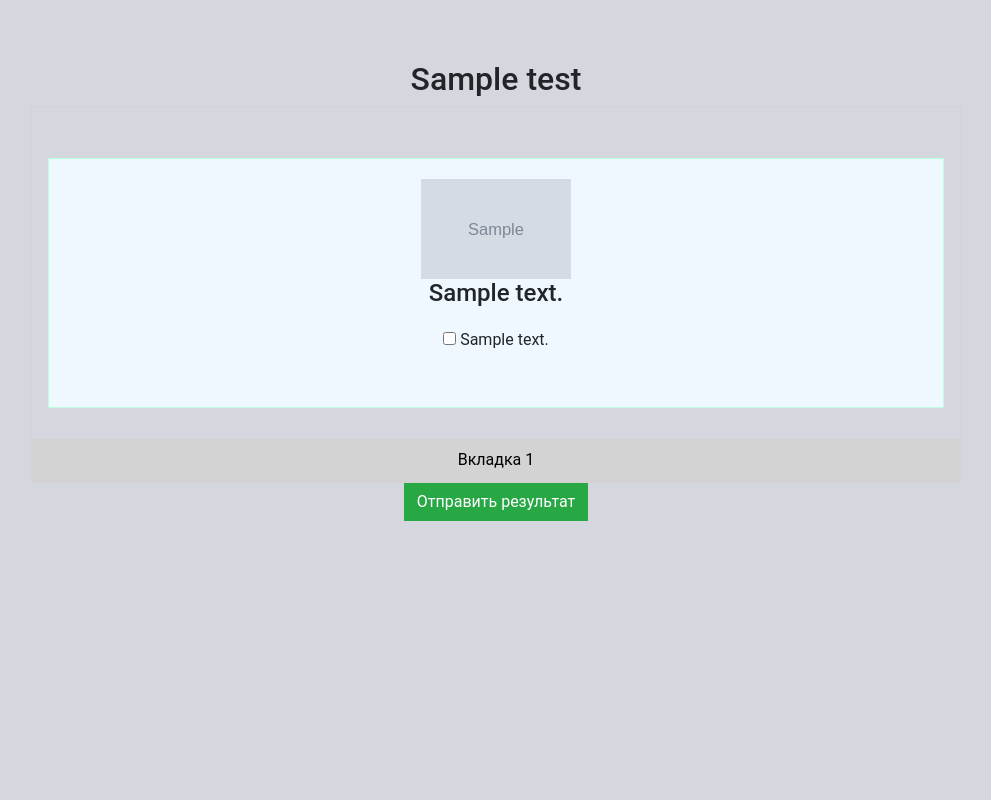
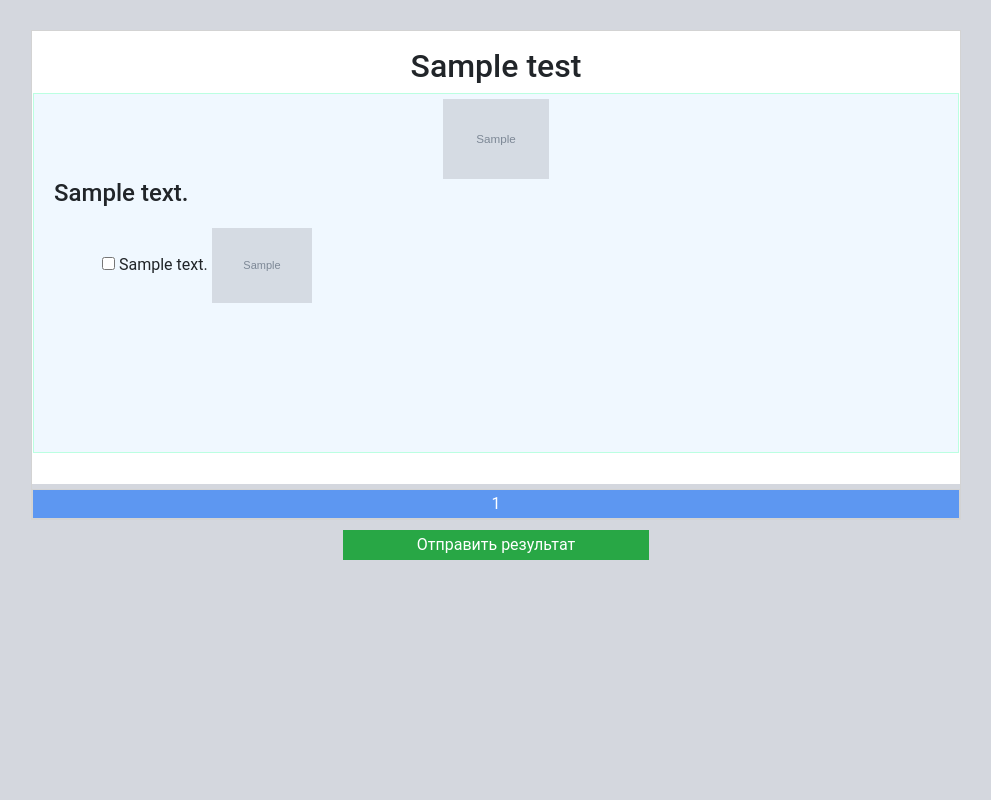
Before and after one commit to WebZ70/WebSystemsVer1, a Django app: page /course/1/1/1 in a window 1280 px wide. Shown: the part 48-848 px from the top of the page, without its empty margins (144-1135 px from the left). Run offline with Django 3.2, Linux system fonts and the light colour scheme; a user stored in the database is signed in; tables that the repository leaves empty hold one stand-in row (values such as "Sample post"); grey boxes marked "Sample" are stand-in pictures; some libraries are stand-ins or nearby versions.

Commit message:
Новая система оценивания

```diff
--- a/course/views.py
+++ b/course/views.py
@@ -49,6 +49,7 @@ def test(request, pk_course, str_test, pk_test):
     tests = Test.objects.get(pk=pk_test)
     quests = Question.objects.filter(test_id=pk_test)
     quest_image = QuestImage.objects.filter(quest__test_id=pk_test)
+    # answer_image = AnswerImage.objects.filter(answer__quest__test_id=pk_test)
     # answer = Answer.objects.filter(quest_id=1)
     return render(request, 'course/test.html', locals())
 
@@ -100,21 +101,42 @@ def test_rating(request):
         # print(new_test)
         new_test.save(force_update=True)
 
+    # блок начисления баллов
     total_mark = 0
-    # кол-во правильных ответов в тесте
-    count_test = Test.objects.get(id=test_id).count_true_answer
-    # кортеж всех правильных ответов в тесте
-    answer_all = Answer.objects.filter(status=True, quest__test_id=test_id)
+    mark = 0
+    # кол-во вопросов
+    count_quests = Question.objects.filter(test_id=test_id).count()
+    # кортеж всех ответов в тесте
+    answer_all = Answer.objects.filter(quest__test_id=test_id)
     # ответы студента
     answer_student = AnswerStudent.objects.filter(status=True, name=request.user, test_id=test_id)
+
     # проверка правильности ответов
-    for ans in answer_student:
-        if ans.answer in answer_all:
-            # кол-во правльных ответов
+    old_id = 0
+    for ans in answer_student.select_related('quest'):
+        quest_id = ans.quest.id
+        if old_id == quest_id:
+            continue
+
+        count_aqs = AnswerStudent.objects.filter(quest_id=quest_id, status=True)
+        count_aq = Answer.objects.filter(quest_id=quest_id, status=True)
+        if count_aqs.count() != count_aq.count():
+            continue
+
+        for item in count_aqs:
+            if item.answer in count_aq:
+                mark += 1
+
+        if count_aq.count() == mark:
+            # print("Ответ правильный: "+str(quest_id))
             total_mark += 1
+        old_id = quest_id
+        mark = 0
+    # print(total_mark)
+    # конец блока начисления ответов
     # добавление результата ответа, если его нет, иначе просто обновляет результат
     result, create = Result.objects.get_or_create(name=request.user, test_id=test_id)
-    result.total_mark = total_mark/count_test*100
+    result.total_mark = total_mark/count_quests*100
     result.save(force_update=True)
 
     return render(request, 'course/select_answer.html', locals())
--- a/static/js/scripts.js
+++ b/static/js/scripts.js
@@ -1,6 +1,6 @@
 $(document).ready(function () {
     //ф-ия отправки на сервер результатов обучающего теста
-    form = $('#form-test');
+    var form = $('#form-test');
     var status = false, id_quest, answer, id_answer;
     var url = form.attr("action");
     tmp = false
@@ -37,7 +37,7 @@ $(document).ready(function () {
                 const btn = document.querySelector('.btn > span');
                 btn.innerHTML = "Результаты успешно отправлены"
 
-                $('#marks').addClass("success-result")
+                $('#submit_btn').addClass("sub-btn")
                 $('#submit_btn').attr("disabled", true)
 
             },
--- a/static/style.css
+++ b/static/style.css
@@ -10,19 +10,18 @@ html, body {
 }
 
 .section {
-    margin: 30px;
     padding-top: 30px;
 }
 
 .course-item {
-    height: 250px;
+    overflow: hidden;
+    min-height: 360px;
     background-color: aliceblue;
     border: 1px solid #bbffe1;
     position: relative;
-    padding: 20px;
+    padding: 5px;
     text-align: center;
     margin-bottom: 15px;
-    margin-top: 35px;
 }
 
 .description-item {
@@ -57,23 +56,25 @@ html, body {
 @keyframes change-button {
     0% {
         background: #d4d7de;
+        width: 33%;
     }
     50% {
         background: rgba(35, 171, 67, 0.68);
+        width: 66%;
     }
     100% {
         background: #28a745;
+        width: 100%;
     }
 
 }
 
-.success-result {
-    background-color: #23ab43;
-    animation: change-button 2s linear 1;
-}
-
 .btn-success {
+    padding: 0rem 0.75rem;
+    width: 33%;
+    height: 30px;
     border-radius: 0;
+    margin-top: 10px;
 }
 
 
@@ -86,32 +87,37 @@ html, body {
     display: flex;
     flex-wrap: wrap;
     list-style-type: none;
-    background: #f8f8f8;
-    margin: 0;
-    border-bottom: 1px solid lightgray;
+    background: #d4d7de;
+    margin-top: 5px;
 }
 
 .tabs__link {
-    padding: 0.5rem 0.75rem;
+    background: #bdc0c7;
+    padding: 0rem 0.75rem;
     text-decoration: none;
-    color: black;
+    color: #ffffff;
     text-align: center;
     flex-shrink: 0;
     flex-grow: 1;
+
+    border: 1px solid lightgray;
+    border-radius: 0;
+    height: 30px;
 }
 
 .tabs__link_active {
-    background: lightgray;
+    background: #5d97f1;
     cursor: default;
 }
 
 .tabs__link:not(.tabs__link_active):hover,
 .tabs__link:not(.tabs__link_active):focus {
-    background-color: #efefef;
+    background-color: #b0afef;
 }
 
 .tabs__content {
     padding: 1rem;
+    background-color: white;
 }
 
 .tabs__pane {
@@ -126,6 +132,36 @@ html, body {
     /*display: inline-block;*/
     margin-left: 10px;
 }
+
 .my-btn {
+    width: 100%;
+}
+
+.pre-btn {
+    /*background-color: #54b2ff;*/
+    width: 50%;
+}
+
+.next-btn {
+    width: 50%;
+    margin-left: 50%;
+}
+
+.btn-f {
+    background: #bdc0c7;
+    padding: 0rem 0.75rem;
+    text-decoration: none;
+    color: #ffffff;
+    text-align: center;
+    flex-shrink: 0;
+    flex-grow: 1;
+
+    border: 1px solid lightgray;
     border-radius: 0;
+    height: 30px;
 }
+
+.sub-btn {
+    animation: change-button 1s linear 1;
+    width: 100%;
+}
--- a/templates/course/test.html
+++ b/templates/course/test.html
@@ -2,75 +2,15 @@
 {% load static %}
 
 {% block content %}
-    {#    {% if course_list %}#}
-{#    <div class="section section-test">#}
-{#        <div class="container">#}
-{#            <form action="{% url 'test-rating' %} " method="POST" id="form-test">{% csrf_token %}#}
-{#                <div class="row">#}
-{#                    <div class="col-lg-12">#}
-{##}
-{#                        <h2 class="text" data-test="{{ tests.pk }}">{{ tests.name_test }}</h2>#}
-{#                    </div>#}
-{##}
-{#                    {% for item in quests %}#}
-{#                        <div class="col-lg-3">#}
-{#                            <div class="course-item">#}
-{##}
-{#                                <h4>{{ item.question_text }}</h4>#}
-{#                                <div class="description-item">#}
-{##}
-{#                                    {% for quest_item in item.answer_set.all %}#}
-{#                                        <p>#}
-{#                                            <input#}
-{#                                                    type="checkbox"#}
-{#                                                    name="{{ item.id }}"#}
-{#                                                    id="{{ quest_item.id }}"#}
-{#                                                    data-answer="{{ quest_item.answer_text }}"#}
-{#                                                    data-test#}
-{#                                            >#}
-{#                                            {{ quest_item.answer_text }}#}
-{#                                        </p>#}
-{#                                    {% endfor %}#}
-{##}
-{#                                </div>#}
-{##}
-{#                                <div class="button-course">#}
-{#                                    <button type="button" class="btn btn-outline-success">Следующий вопрос</button>#}
-{#                                </div>#}
-{##}
-{#                            </div>#}
-{##}
-{#                        </div>#}
-{#                    {% endfor %}#}
-{##}
-{##}
-{#                </div>#}
-{##}
-{#                <div id="marks" class="text">#}
-{#                    <button type="submit" id="submit_btn" class="btn btn-success">#}
-{#                        <span>Отправить результат</span>#}
-{#                    </button>#}
-{#                </div>#}
-{#            </form>#}
-{##}
-{#        </div>#}
-{#    </div>#}
-
-    {#    {% else %}#}
-    {#        <p>У вас нет учебных курсов</p>#}
-    {#    {% endif %}#}
-
     <div class="section section-test">
         <div class="container">
             <form action="{% url 'test-rating' %} " method="POST" id="form-test">{% csrf_token %}
                 <div class="row">
                     {#заголовок #}
                     <div class="col-lg-12">
-                        <h2 class="text" data-test="{{ tests.pk }}">{{ tests.name_test }}</h2>
-                    </div>
-                    <div class="col-lg-12">
                         <div class="tabs">
                             <div class="tabs__content">
+                            <h2 class="text" data-test="{{ tests.pk }}">{{ tests.name_test }}</h2>
                                 {% for item in quests %}
                                     {% with num=forloop.counter %}
                                         {% if num == 1 %}
@@ -78,22 +18,24 @@
                                         {% else %}
                                             <div class="tabs__pane" id="content-{{ num }}">
                                         {% endif %}
-                                    <div class="course-item">
+                                    <div class="row course-item">
+
+                                        <div class="col-md-12 overflow-hidden">
                                             {% if item.questimage_set.all %}
                                                 {% for img in item.questimage_set.all %}
-                                                <img height="100px" width="150px" src="{% static img.image.url %}">
+                                                    <img height="80px" src="{% static img.image.url %}">
                                                 {% endfor %}
                                             {% endif %}
                                             {#                                        {% for img in item.questimage_set.all %}#}
                                             {#                                            {% if  %}#}
                                             {#                                            <img height="100px" width="150px" src="{% static  %}">#}
                                             {#                                        {% endfor %}#}
-                                        <h4>{{ item.question_text }}</h4>
+                                            <h4 class="text-left">{{ item.question_text }}</h4>
 
                                             <div class="description-item">
 
                                                 {% for quest_item in item.answer_set.all %}
-                                                <p>
+                                                    <p class="text-left ml-5">
                                                         <input
                                                                 type="checkbox"
                                                                 name="{{ item.id }}"
@@ -102,27 +44,42 @@
                                                                 data-test
                                                         >
                                                     {{ quest_item.answer_text }}
+                                                        {% if quest_item.image %}
+                                                            <img height="75px" src="{% static quest_item.image.url %}">
+                                                    {% endif %}
+
                                                     </p>
                                                 {% endfor %}
 
                                             </div>
-
+                                        </div>
                                     </div>
                                     </div>
                                     {% endwith %}
                                 {% endfor %}
                                 </div>
+                                {# Кнопки навигации #}
+{#                                                                <div class="row justify-content-between">#}
+{#                                                                    <div class="col-md-3 ">#}
+{#                                                                        <button class="tabs__link btn btn-f my-btn"#}
+{#                                                                                href="#content-2">Назад</button>#}
+{#                                                                    </div>#}
+{#                                                                    <div class="col-md-3 ">#}
+{#                                                                        <button class="tabs__link btn btn-f my-btn"#}
+{#                                                                                href="#content-3">Далее</button>#}
+{#                                                                    </div>#}
+{#                                                                </div>#}
                                 <div class="tabs__nav">
 
                                     {% for item in quests %}
                                         {% with num=forloop.counter %}
                                             {% if num == 1 %}
-                                                <button class="tabs__link tabs__link_active btn my-btn"
-                                                        href="#content-{{ num }}">Вкладка {{ num }}
+                                                <button class="tabs__link tabs__link_active btn "
+                                                        href="#content-{{ num }}">{{ num }}
                                                 </button>
                                             {% else %}
-                                                <button class="tabs__link tabs__link_active btn my-btn"
-                                                        href="#content-{{ num }}">Вкладка {{ num }}
+                                                <button class="tabs__link btn"
+                                                        href="#content-{{ num }}">{{ num }}
                                                 </button>
                                             {% endif %}
                                         {% endwith %}
@@ -131,13 +88,13 @@
                             </div>
                         </div>
 
-
-                    </div>
-                    <div id="marks" class="text">
+                        <div id="marks" class="col-md-12 text">
                             <button type="submit" id="submit_btn" class="btn btn-success">
                                 <span>Отправить результат</span>
                             </button>
                         </div>
+                    </div>
+
             </form>
         </div>
     </div>
```
Also changed, not shown: module_test/models.py (+17 -9 lines), templates/registration/login.html (+18 -9 lines), templates/registration/password_reset_form.html (+11 -6 lines). Lines whose indentation alone changed are shown as unchanged.
